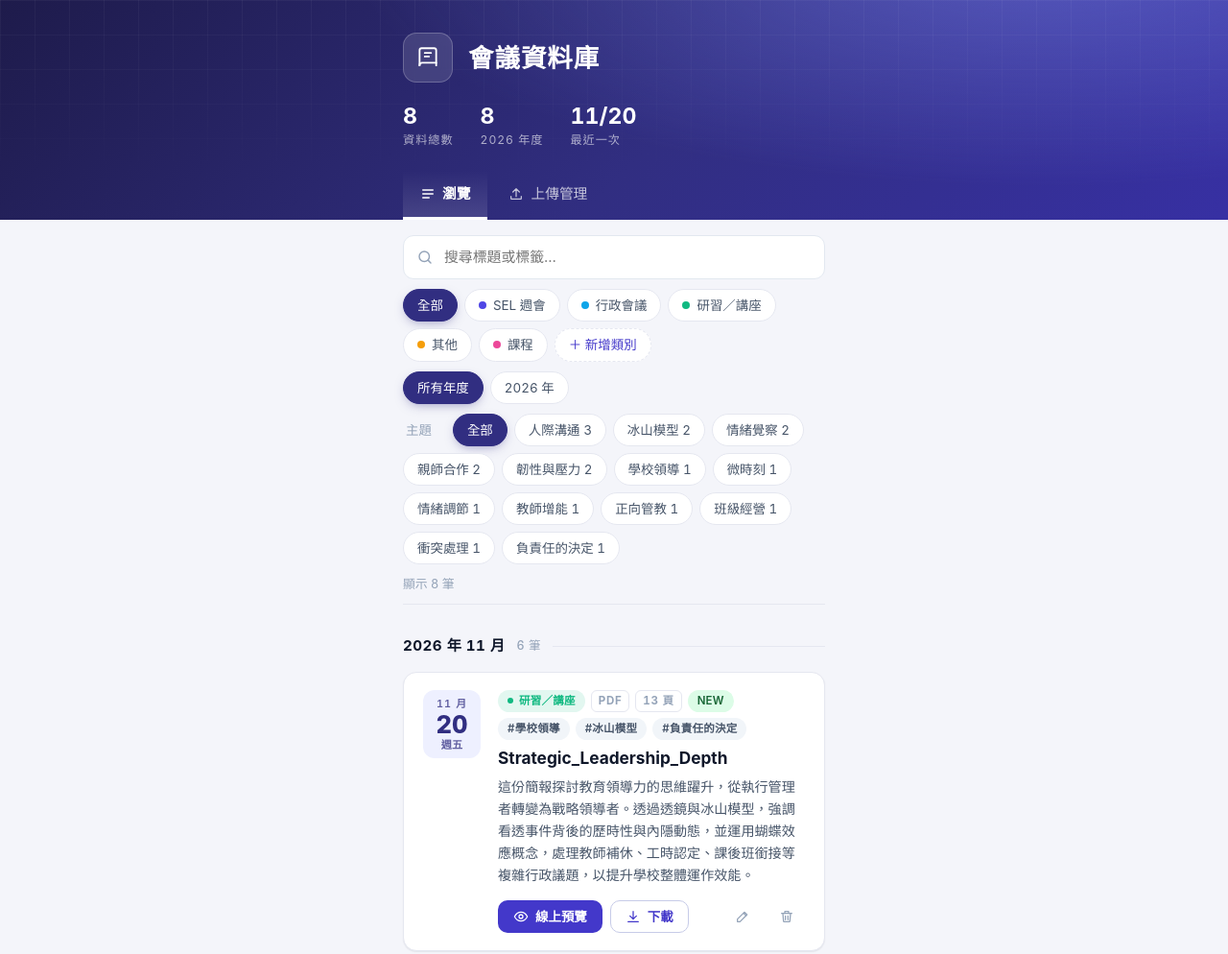
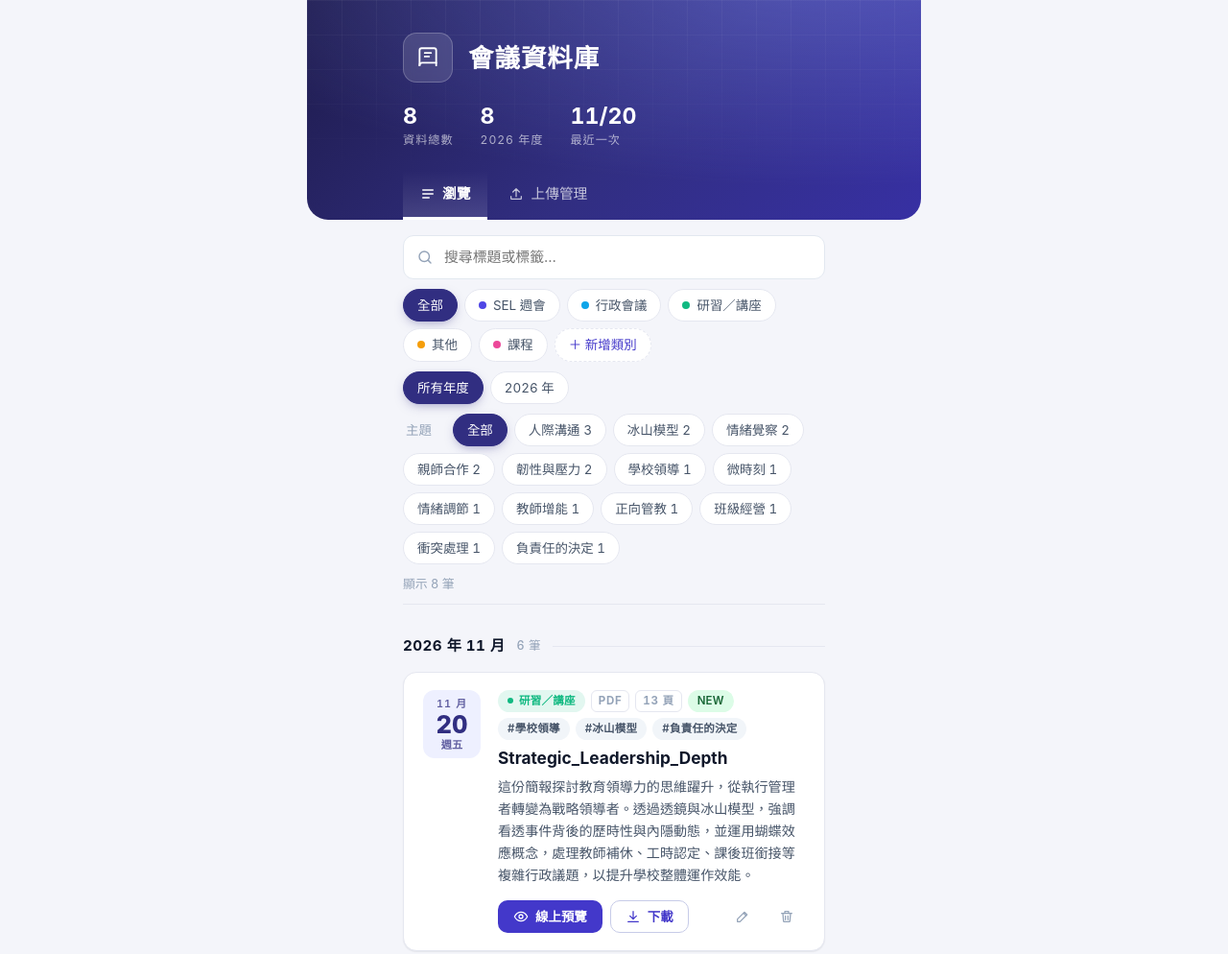
Before and after one commit to cyysongyy/sel-archive, a plain HTML site: page index.html in a window 1280 px wide. Shown: the top 994 px of the page at 96% size. Drawn offline with nearby package versions, Linux system fonts and the light colour scheme.

Commit message:
Banner at half width, centered
Co-Authored-By: Claude Sonnet 5.5 <noreply@anthropic.com>
Claude-Session: https://claude.ai/code/session_01422w37Gg263mSgor1Aubse

```diff
--- a/index.html
+++ b/index.html
@@ -16,7 +16,7 @@ body{margin:0;font-family:"Noto Sans TC","PingFang TC","Microsoft JhengHei",-app
 .wrap{max-width:480px;margin:0 auto;padding:0 20px}
 svg.i{width:16px;height:16px;stroke:currentColor;fill:none;stroke-width:1.9;stroke-linecap:round;stroke-linejoin:round;flex-shrink:0;vertical-align:-3px}
 /* header */
-header{position:relative;color:#fff;padding:34px 0 0;background:radial-gradient(1200px 400px at 85% -20%,rgba(129,140,248,.45),transparent 60%),linear-gradient(135deg,#1e1b4b 0%,#312e81 55%,#3730a3 100%);overflow:hidden}
+header{position:relative;color:#fff;padding:34px 0 0;background:radial-gradient(1200px 400px at 85% -20%,rgba(129,140,248,.45),transparent 60%),linear-gradient(135deg,#1e1b4b 0%,#312e81 55%,#3730a3 100%);overflow:hidden;width:50%;min-width:min(100%,520px);margin:0 auto;border-radius:0 0 22px 22px}
 header:before{content:"";position:absolute;inset:0;background-image:linear-gradient(rgba(255,255,255,.045) 1px,transparent 1px),linear-gradient(90deg,rgba(255,255,255,.045) 1px,transparent 1px);background-size:36px 36px;mask-image:linear-gradient(to bottom,#000,transparent 85%);-webkit-mask-image:linear-gradient(to bottom,#000,transparent 85%)}
 header .wrap{position:relative}
 .brand{display:flex;align-items:center;gap:16px}
```
